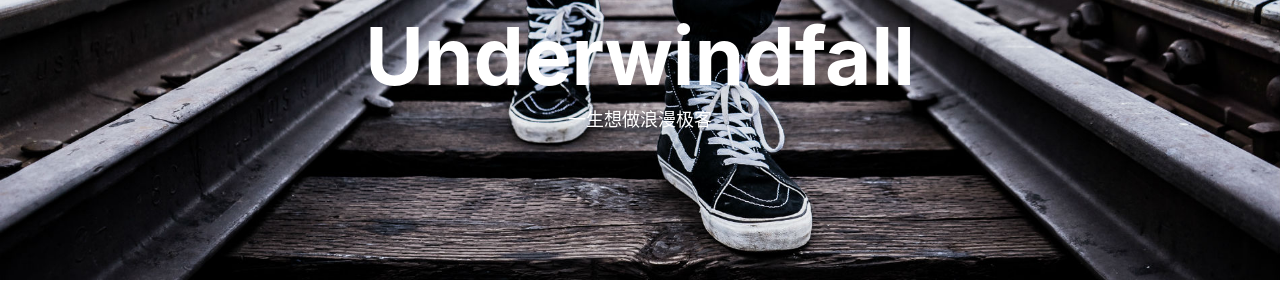
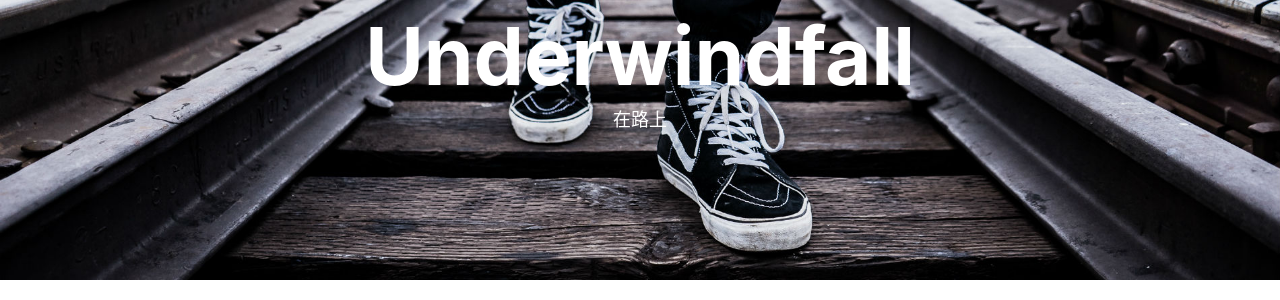
Before and after one commit to underwindfall/underwindfall.github.io, a Jekyll site: the page built from index.html, in a window 1280 px wide. Shown: the part 138-438 px from the top of the page. Built offline with Jekyll 4.4.1, drawn with Linux system fonts in a browser that asks for light colours; nearby versions of some CDN libraries; the list of posts is cut into pages by our own code; comment, search, counter and statistics services are not loaded.

Commit message:
change title

```diff
--- a/index.html
+++ b/index.html
@@ -1,6 +1,6 @@
 ---
 layout: page
-description: "一生想做浪漫极客"
+description: "在路上"
 ---
 
 {% for post in paginator.posts %}
```
